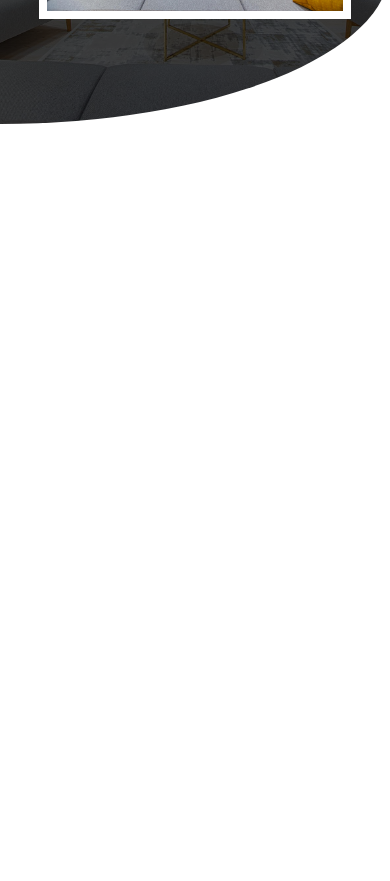
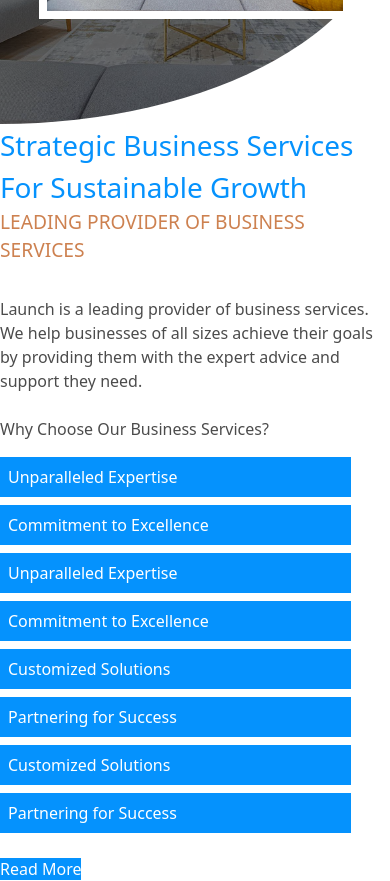
Before and after one commit to Sawamura08/launchClone-Angular, an Angular app: page / in a window 390 px wide. Shown: the part 2760-3641 px from the top of the page. Before the commit the page ends 2884 px from the top, so only its background shows below. Built offline with nearby package versions, Linux system fonts and the light colour scheme; some icons are missing; a web font is replaced by a local one.

Commit message:
add mobile reason section

```diff
--- a/src/app/app.component.html
+++ b/src/app/app.component.html
@@ -175,6 +175,37 @@
             <img src="../assets/img/reason-bg.jpg" alt="Service" />
           </figure>
         </div>
+        <div class="reason-wrapper">
+          <header class="reason-header">
+            <h1>Strategic Business Services For Sustainable Growth</h1>
+            <h3>Leading Provider of Business Services</h3>
+          </header>
+          <section class="reason-content">
+            <p class="description">
+              Launch is a leading provider of business services. We help
+              businesses of all sizes achieve their goals by providing them with
+              the expert advice and support they need.
+            </p>
+            <p class="description">Why Choose Our Business Services?</p>
+            <ul class="features-list list-none">
+              <li class="features">Unparalleled Expertise</li>
+              <li class="features">Commitment to Excellence</li>
+              <li class="features">Unparalleled Expertise</li>
+              <li class="features">Commitment to Excellence</li>
+              <li class="features">Customized Solutions</li>
+              <li class="features">Partnering for Success</li>
+              <li class="features">Customized Solutions</li>
+              <li class="features">Partnering for Success</li>
+            </ul>
+          </section>
+          <div class="reason-button-wrapper">
+            <a
+              href=""
+              class="reason-btn rounded-full py-2 px-8 text-center outline-none border-none"
+              >Read More</a
+            >
+          </div>
+        </div>
       </section>
     </main>
   </body>
--- a/src/app/app.component.scss
+++ b/src/app/app.component.scss
@@ -7,10 +7,32 @@
 /* variables */
 
 $primaryColor: #0592fd;
+$secondaryColor: #cd8150;
 $white: #ffffff;
 $headerFonts: "Roboto Condensed", sans-serif;
 
 /* end of variables */
+
+/*****************
+*     Mix ins    *
+*****************/
+
+@mixin buttonTheme($theme: $primaryColor) {
+  background-color: $theme;
+  color: $white;
+  font-size: clamp(1rem, 1.5vw, 100%);
+  margin-top: 2rem;
+  transition: all 0.5s ease-in-out;
+}
+
+@mixin buttonHover($theme: $primaryColor) {
+  color: $theme;
+  box-shadow: inset 0 -100px 0px 0px $white;
+  border: 2px solid $theme;
+}
+/*****************
+*    end Mix ins *
+*****************/
 
 main {
   min-height: 100dvh;
@@ -276,16 +298,10 @@ main {
         width: 80%;
       }
       .service-btn {
-        background-color: $primaryColor;
-        color: $white;
-        font-size: clamp(1rem, 1.5vw, 100%);
-        margin-top: 2rem;
-        transition: all 0.5s ease-in-out;
+        @include buttonTheme();
 
         &:hover {
-          color: $primaryColor;
-          box-shadow: inset 0 -100px 0px 0px $white;
-          border: 2px solid $primaryColor;
+          @include buttonHover();
         }
       }
     }
@@ -296,9 +312,9 @@ main {
     margin-top: clamp(2rem, 4rem, 100%);
 
     .photo-wrapper {
-      border-radius: 100% 0% 100% 0% / 37% 63% 37% 63%;
+      border-radius: 100% 0% 100% 0% / 46% 48% 52% 54%;
       width: 100%;
-      background: linear-gradient(rgba(0, 0, 0, 0.7), rgba(0, 0, 0, 0.7)),
+      background: linear-gradient(rgba(0, 0, 0, 0.5), rgba(0, 0, 0, 0.5)),
         url("../assets/img/reason-bg.jpg");
       background-size: cover;
       background-position: center;
@@ -307,10 +323,73 @@ main {
       display: flex;
       justify-content: center;
       align-items: center;
+      transition: transform 0.5s ease-in-out;
+
+      &:hover {
+        transform: scale(1.1);
+      }
 
       figure {
         width: 80%;
         border: 0.5rem solid $white;
+      }
+    }
+
+    .reason-wrapper {
+      width: 100%;
+      .reason-header {
+        h1 {
+          font-size: clamp(1.75rem, 2vw, 4vw);
+          color: $primaryColor;
+        }
+
+        h3 {
+          font-size: clamp(1.2rem, 1.5vw, 4vw);
+          text-transform: uppercase;
+          color: $secondaryColor;
+          font-weight: 100;
+        }
+      }
+
+      .reason-content {
+        margin: 2rem 0 1.5rem 0;
+        width: inherit;
+
+        .description {
+          font-size: clamp(1rem, 1vw, 100%);
+          opacity: 0.7;
+        }
+
+        .description:nth-child(2) {
+          margin-top: 1.5rem;
+        }
+
+        .features-list {
+          display: flex;
+          flex-direction: column;
+          flex-wrap: wrap;
+          gap: 0.5rem;
+          margin-block: 1rem;
+          width: 100%;
+
+          .features {
+            background-color: $primaryColor;
+            padding: 0.5rem;
+            color: $white;
+            width: 90%;
+          }
+        }
+      }
+    }
+  }
+
+  .reason-button-wrapper {
+    width: 100%;
+    .reason-btn {
+      @include buttonTheme();
+
+      &:hover {
+        @include buttonHover();
       }
     }
   }
@@ -362,6 +441,19 @@ main {
       margin-block: 3rem;
       .service-icon {
         width: 20%;
+      }
+    }
+  }
+
+  main .reason-section {
+    .reason-wrapper {
+      .reason-content {
+        .features-list {
+          flex-direction: row;
+          .features {
+            width: 48%;
+          }
+        }
       }
     }
   }
```
